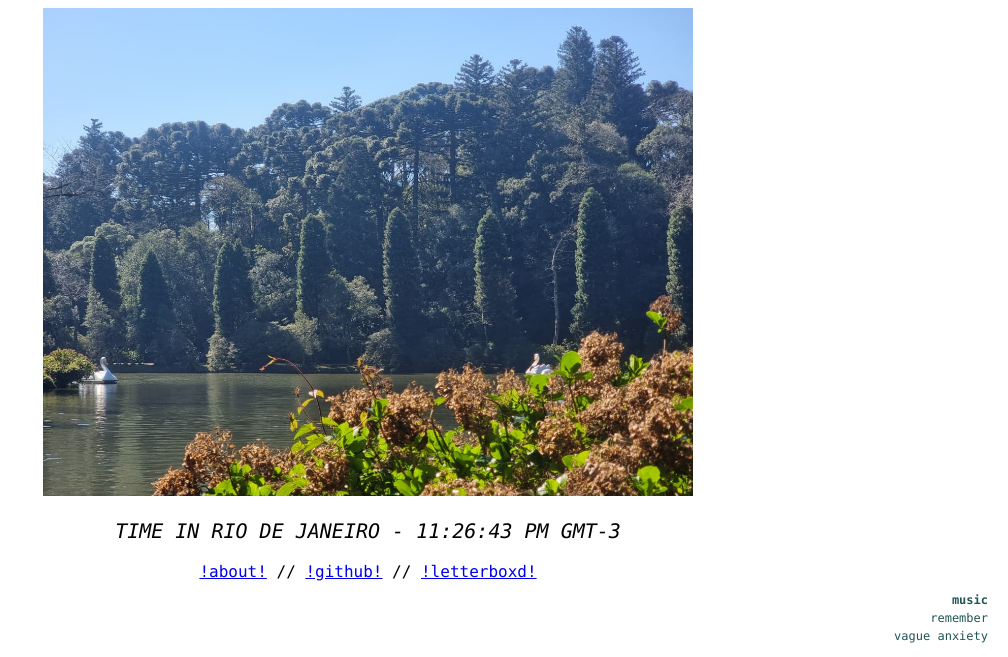
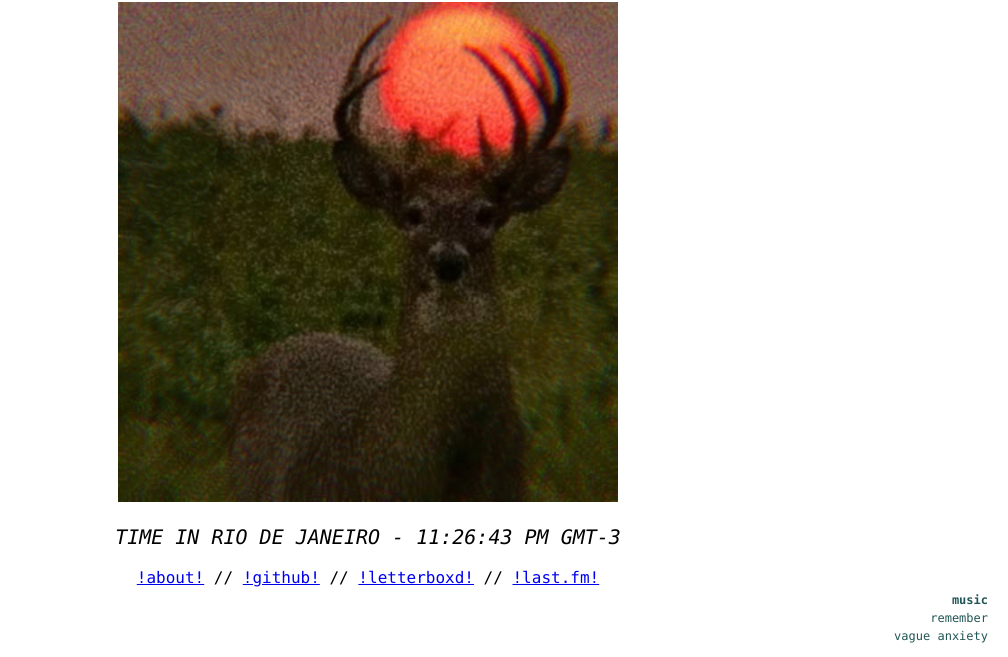
Before and after one commit to MarkusLubaki/website, a plain HTML site: page index.html in a window 1280 px wide. Shown: the part 143-800 px from the top of the page, without its empty margins (272-1280 px from the left). Drawn offline with Linux system fonts and the light colour scheme.

Commit message:
added last.fm and new banner

```diff
--- a/index.html
+++ b/index.html
@@ -48,7 +48,7 @@ window.onload = () => {
 
          <br><br>
 
-        <img src="assets/banner.jpg" style="width:650px;" alt="u of u">
+        <img src="assets/banner2.jpg" style="width:500px;" alt="u of u">
 
          <br><br>
 
@@ -64,7 +64,8 @@ window.onload = () => {
 
         <a href="about.html">!about!</a> //
         <a href="https://github.com/MarkusLubaki">!github!</a> //
-        <a href="https://letterboxd.com/MarkusLubaki/">!letterboxd!</a>
+        <a href="https://letterboxd.com/MarkusLubaki/">!letterboxd!</a> //
+        <a href="https://www.last.fm/user/LubakiBR">!last.fm!</a>
 
     </div>
 </div>
```
Also changed, not shown: assets/banner2.jpg (added).
